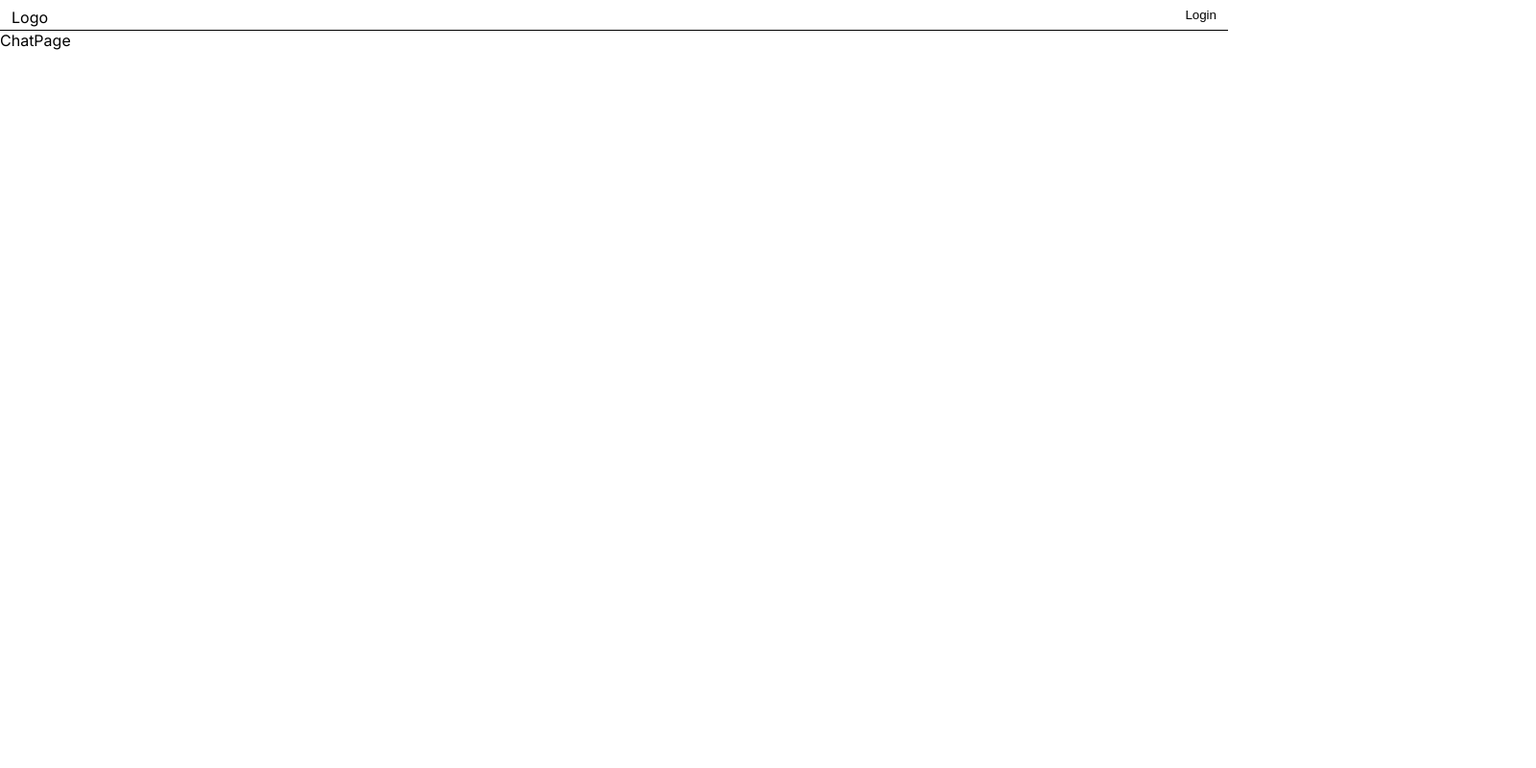
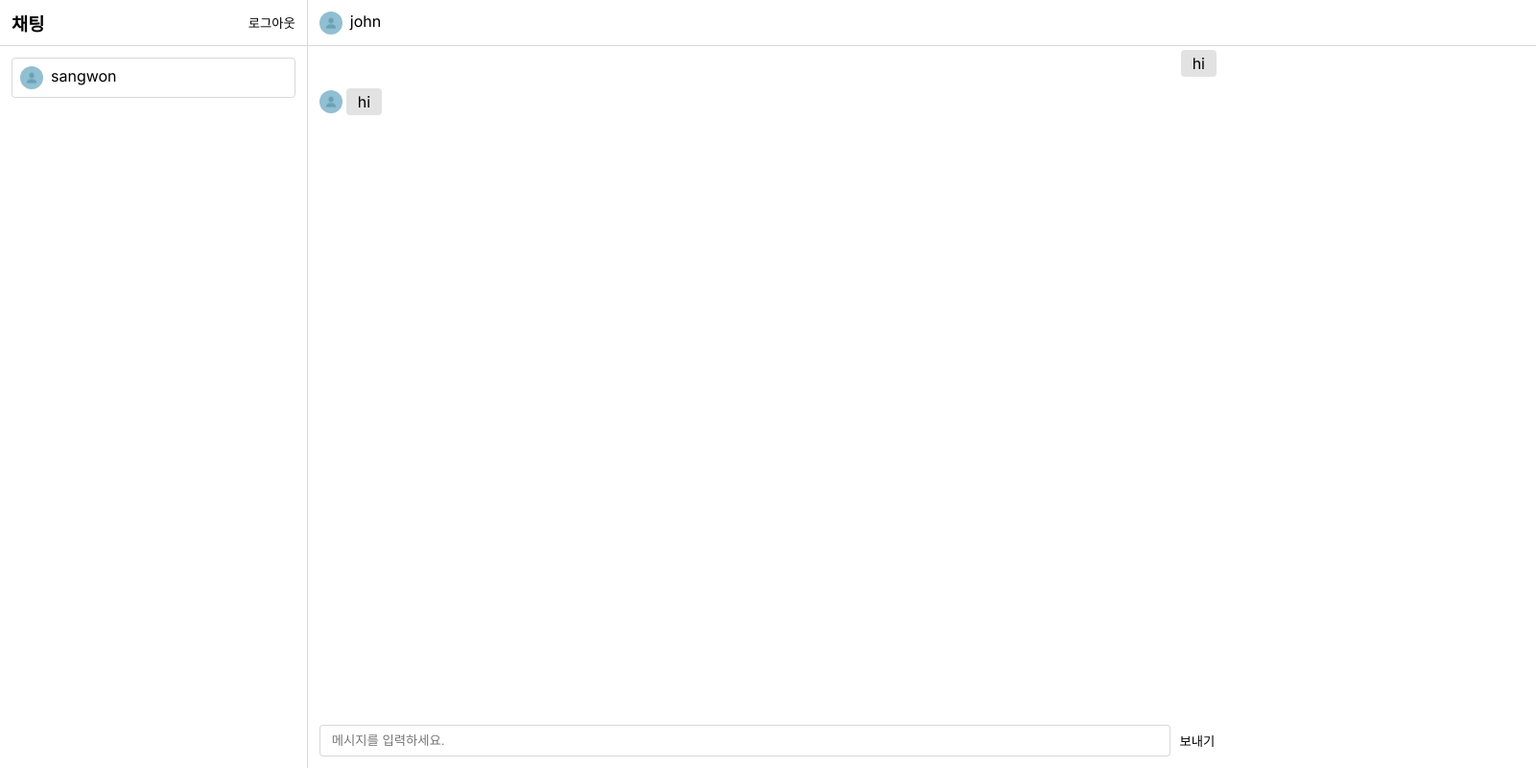
Before and after one commit to wkqkel/practice, a Next.js app: page /chat in a window 1280 px wide. Shown: the whole page at 96% size, 1601 px wide, since content can reach past the window. Built offline with nearby package versions, Linux system fonts and the light colour scheme; no server answers.

Commit message:
FEAT: chatPage ui

```diff
--- a/package.json
+++ b/package.json
@@ -12,6 +12,7 @@
   },
   "dependencies": {
     "@reduxjs/toolkit": "^1.9.7",
+    "classnames": "^2.3.2",
     "firebase": "^10.5.2",
     "next": "14.0.0",
     "react": "^18",
--- /dev/null
+++ b/src/app/chat/ChatRoom.tsx
@@ -0,0 +1,94 @@
+"use client";
+import Image from "next/image";
+import React, { useState } from "react";
+import styles from "./chat.module.scss";
+import Profile from "./Profile";
+
+import cx from "classnames";
+
+interface Message {
+  id: number;
+  sender: string;
+  text: string;
+  isMe: boolean;
+}
+
+const MESSAGES = [
+  { id: 0, sender: "wkqkel1", text: "hi", isMe: false },
+  { id: 1, sender: "wkqkel", text: "hi", isMe: true },
+  { id: 2, sender: "wkqkel1", text: "hi", isMe: false },
+];
+
+const OPPONENT_USER = {
+  nickname: "john",
+  profileSrc: "/profile_image_default.jpeg",
+};
+
+const ChatRoom = () => {
+  const [messages, setMessages] = useState(MESSAGES);
+  const [text, setText] = useState("");
+
+  const onSubmit = (e: React.FormEvent) => {
+    e.preventDefault();
+    if (!text) return;
+    setMessages((prev) =>
+      prev.concat({ id: prev.length + 1, sender: "wkqkel", text, isMe: true })
+    );
+    setText("");
+  };
+
+  const onChangeTextInput = (e: React.ChangeEvent<HTMLInputElement>) => {
+    setText(e.target.value);
+  };
+  return (
+    <div className={styles.chatroom}>
+      <header className={styles.chatroom_header}>
+        <Profile
+          nickname={OPPONENT_USER.nickname}
+          profileSrc={OPPONENT_USER.profileSrc}
+        />
+      </header>
+      <div className={styles.chatroom_messages}>
+        {messages.map((message) => (
+          <ChatMessage key={message.text} message={message} />
+        ))}
+      </div>
+      <form onSubmit={onSubmit} className={styles.chatroom_form}>
+        <input
+          type="text"
+          placeholder="메시지를 입력하세요."
+          value={text}
+          onChange={onChangeTextInput}
+          className={styles.chatroom_form_input}
+        />
+        <button type="submit" className={styles.chatroom_form_button}>
+          보내기
+        </button>
+      </form>
+    </div>
+  );
+};
+
+interface MessageProps {
+  message: Message;
+}
+
+const ChatMessage = ({ message }: MessageProps) => {
+  return (
+    <div
+      className={cx(styles.chatMessage, {
+        [styles.chatMessage_isMe]: message.isMe,
+      })}
+    >
+      <Image
+        className={styles.profile_image}
+        width={24}
+        height={24}
+        src={OPPONENT_USER.profileSrc}
+        alt="profile-image"
+      />
+      <div className={styles.bubble}>{message.text}</div>
+    </div>
+  );
+};
+export default ChatRoom;
--- /dev/null
+++ b/src/app/chat/Profile.tsx
@@ -0,0 +1,18 @@
+import Image from "next/image";
+import styles from "./chat.module.scss";
+
+interface ProfileCardProps {
+  profileSrc: string;
+  nickname: string;
+}
+
+const Profile = ({ profileSrc, nickname }: ProfileCardProps) => {
+  return (
+    <div className={styles.profile}>
+      <Image className={styles.profile_image} width={24} height={24} src={profileSrc} alt="profile-image" />
+      <span>{nickname}</span>
+    </div>
+  );
+};
+
+export default Profile;
--- /dev/null
+++ b/src/app/chat/Sidebar.tsx
@@ -0,0 +1,28 @@
+import React from "react";
+
+import styles from "./chat.module.scss";
+import Profile from "./Profile";
+
+const users = [
+  { id: 1, nickname: "sangwon", profileSrc: "/profile_image_default.jpeg" },
+];
+
+const Sidebar = () => {
+  return (
+    <aside className={styles.sidebar}>
+      <div className={styles.sidebar_header}>
+        <h3>채팅</h3>
+        <button>로그아웃</button>
+      </div>
+      <div className={styles.sidebar_list}>
+        {users.map((user) => (
+          <div key={user.id} className={styles.sidebar_profileCard}>
+            <Profile profileSrc={user.profileSrc} nickname={user.nickname} />
+          </div>
+        ))}
+      </div>
+    </aside>
+  );
+};
+
+export default Sidebar;
--- /dev/null
+++ b/src/app/chat/chat.module.scss
@@ -0,0 +1,103 @@
+.chatPage {
+  display: flex;
+  height: 100%;
+  width: 100vw;
+}
+
+.sidebar {
+  flex: 1;
+  border-right: 1px solid rgba(128, 128, 128, 0.305);
+
+  &_header {
+    display: flex;
+    align-items: center;
+    justify-content: space-between;
+    padding: 12px;
+    border-bottom: 1px solid rgba(128, 128, 128, 0.305);
+    height: 48px;
+  }
+
+  &_list {
+    padding: 12px;
+  }
+
+  &_profileCard {
+    border: 1px solid rgba(128, 128, 128, 0.305);
+    padding: 8px;
+    border-radius: 4px;
+  }
+}
+
+.chatroom {
+  flex: 3;
+  display: flex;
+  flex-direction: column;
+  justify-content: space-between;
+
+  &_header {
+    position: absolute;
+    display: flex;
+    padding: 12px;
+    gap: 8px;
+    background: white;
+    width: 100%;
+    border-bottom: 1px solid rgba(128, 128, 128, 0.305);
+    height: 48px;
+  }
+
+  &_messages {
+    flex: 1;
+    display: flex;
+    flex-direction: column;
+    justify-content: flex-start;
+    gap: 12px;
+    padding: 12px;
+  }
+
+  &_form {
+    padding: 12px;
+    display: flex;
+    gap: 8px;
+
+    input {
+      flex: 1;
+      padding: 8px 12px;
+      border-radius: 4px;
+      border: 1px solid rgba(128, 128, 128, 0.305);
+    }
+
+    button {
+      width: 40px;
+      height: 32px;
+    }
+  }
+}
+
+.chatMessage {
+  display: flex;
+  gap: 4px;
+  align-items: center;
+
+  .bubble {
+    background: rgba(128, 128, 128, 0.229);
+    border-radius: 4px;
+    padding: 4px 12px;
+  }
+}
+
+.chatMessage_isMe {
+  justify-content: end;
+
+  img {
+    display: none;
+  }
+}
+
+.profile {
+  display: flex;
+  gap: 8px;
+
+  &_image {
+    border-radius: 50%;
+  }
+}
--- a/src/app/chat/page.tsx
+++ b/src/app/chat/page.tsx
@@ -1,7 +1,15 @@
-import React from "react";
+import Sidebar from "@/app/chat/Sidebar";
+import ChatRoom from "./ChatRoom";
+
+import styles from "./chat.module.scss";
 
 const ChatPage = () => {
-  return <div>ChatPage</div>;
+  return (
+    <section className={styles.chatPage}>
+      <Sidebar />
+      <ChatRoom />
+    </section>
+  );
 };
 
 export default ChatPage;
--- a/src/app/layout.tsx
+++ b/src/app/layout.tsx
@@ -25,10 +25,8 @@ export default function RootLayout({
       <body className={inter.className}>
         <RecoilRootProvider>
           <Auth>
-            <Layout>
-              {children}
-              <ToastContainer />
-            </Layout>
+            {children}
+            <ToastContainer />
           </Auth>
         </RecoilRootProvider>
       </body>
```
Also changed, not shown: public/profile_image_default.jpeg (added), 1 other file (tests, documents, lock files or other folders).
